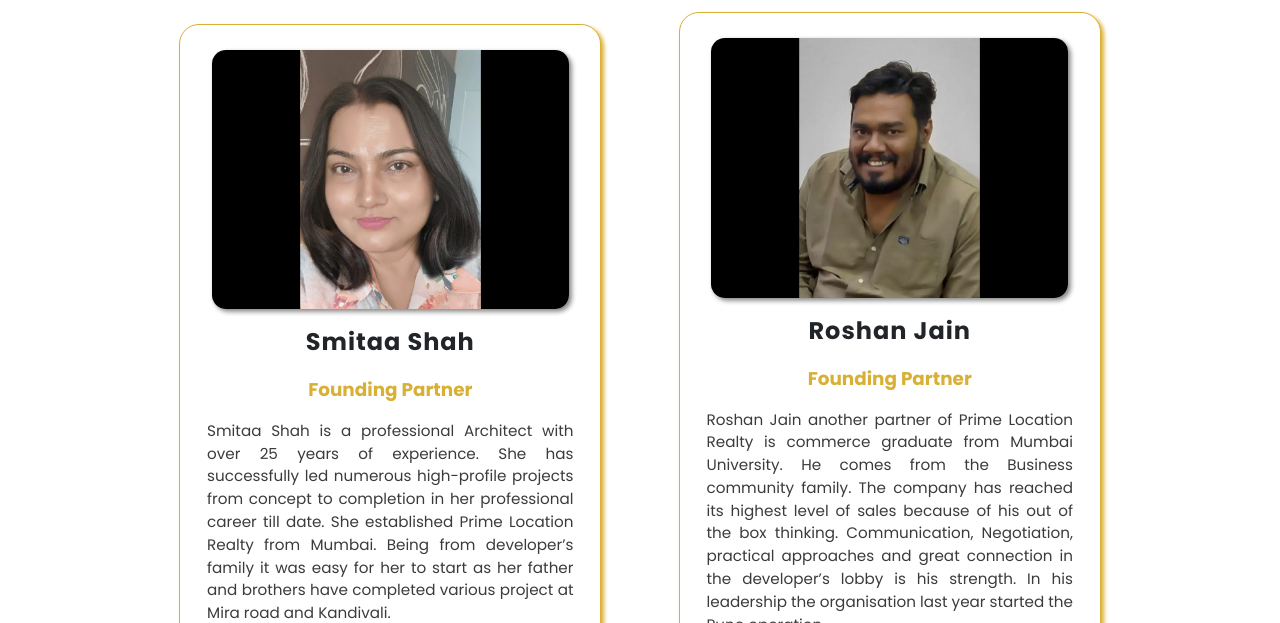
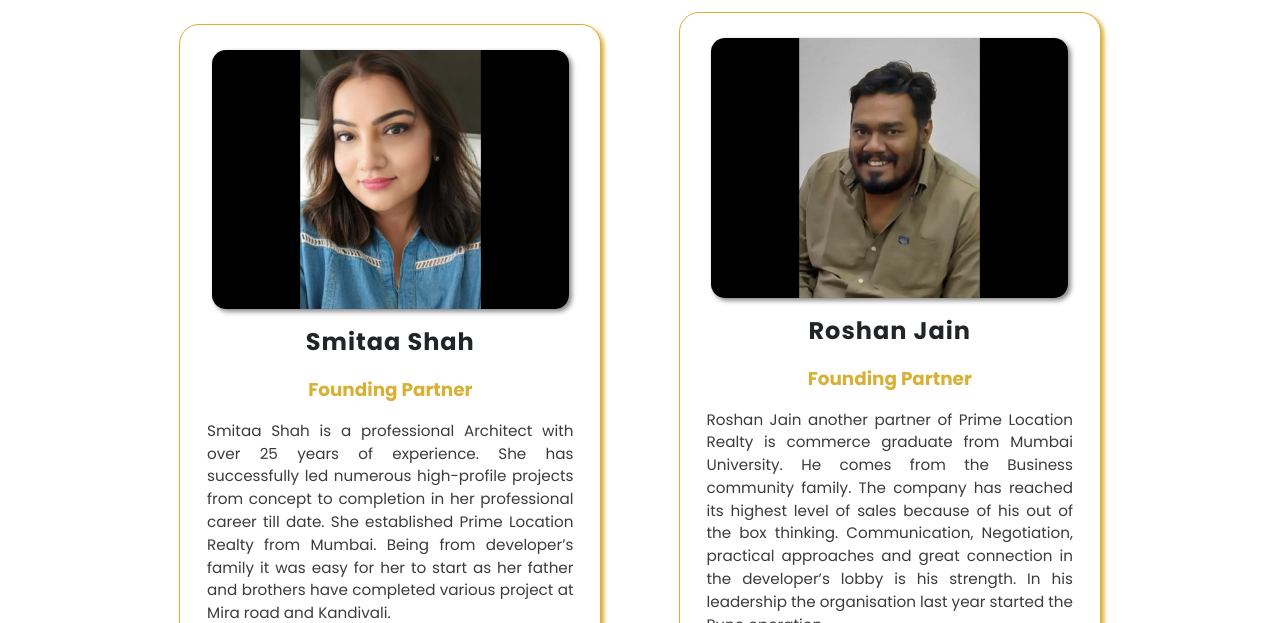
Before and after one commit to Niraj03060/Prime-location, a plain HTML site: page index.html in a window 1280 px wide. Shown: the part 2882-3505 px from the top of the page. Drawn offline with nearby package versions, Linux system fonts and the light colour scheme; some packages are replaced by stand-ins of ours; a script that the page names is missing; a web font is replaced by a local one.

Commit message:
update 23/10/24

```diff
--- a/index.html
+++ b/index.html
@@ -690,7 +690,7 @@
             <div class="content">
               <div class="image">
                 <img
-                  src="assets\img\banner\profile-pic.png"
+                  src="assets\img\banner\Smita.png"
                   alt="Profile Image"
                 />
               </div>
```
Also changed, not shown: assets/img/banner/Smita.png (added).
